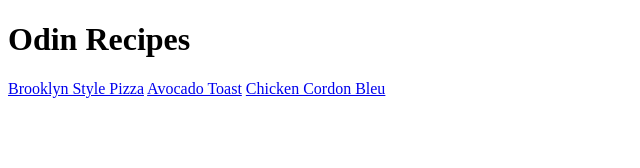
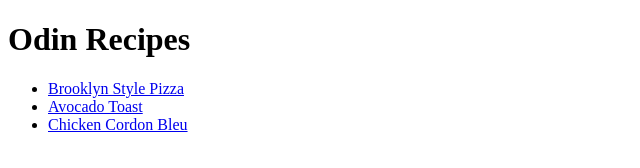
Before and after one commit to heyeryel/odin-recipes, a plain HTML site: page index.html in a window 1280 px wide. Shown: the whole page, without its empty margins (0-640 px from the left). Drawn offline with Linux system fonts and the light colour scheme.

Commit message:
Initialize git repo

```diff
--- a/index.html
+++ b/index.html
@@ -7,8 +7,10 @@
 </head>
 <body>
     <h1>Odin Recipes</h1>
-    <a href="recipes/pizza.html">Brooklyn Style Pizza</a>
-    <a href="recipes/avocadotoast.html">Avocado Toast</a>
-    <a href="recipes/chickencordonbleu.html">Chicken Cordon Bleu</a>
+    <ul>
+        <li><a href="recipes/pizza.html">Brooklyn Style Pizza</a></li>
+        <li><a href="recipes/avocadotoast.html">Avocado Toast</a></li>
+        <li><a href="recipes/chickencordonbleu.html">Chicken Cordon Bleu</a></li>
+    </ul>
 </body>
 </html>
```
